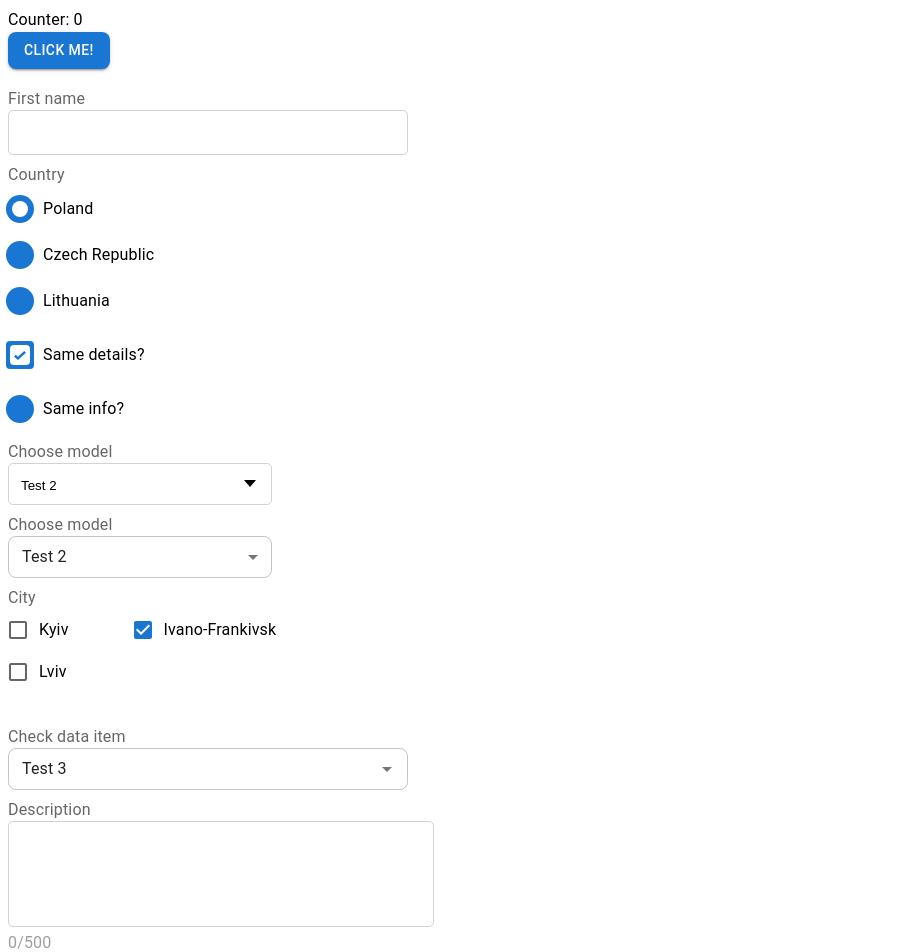
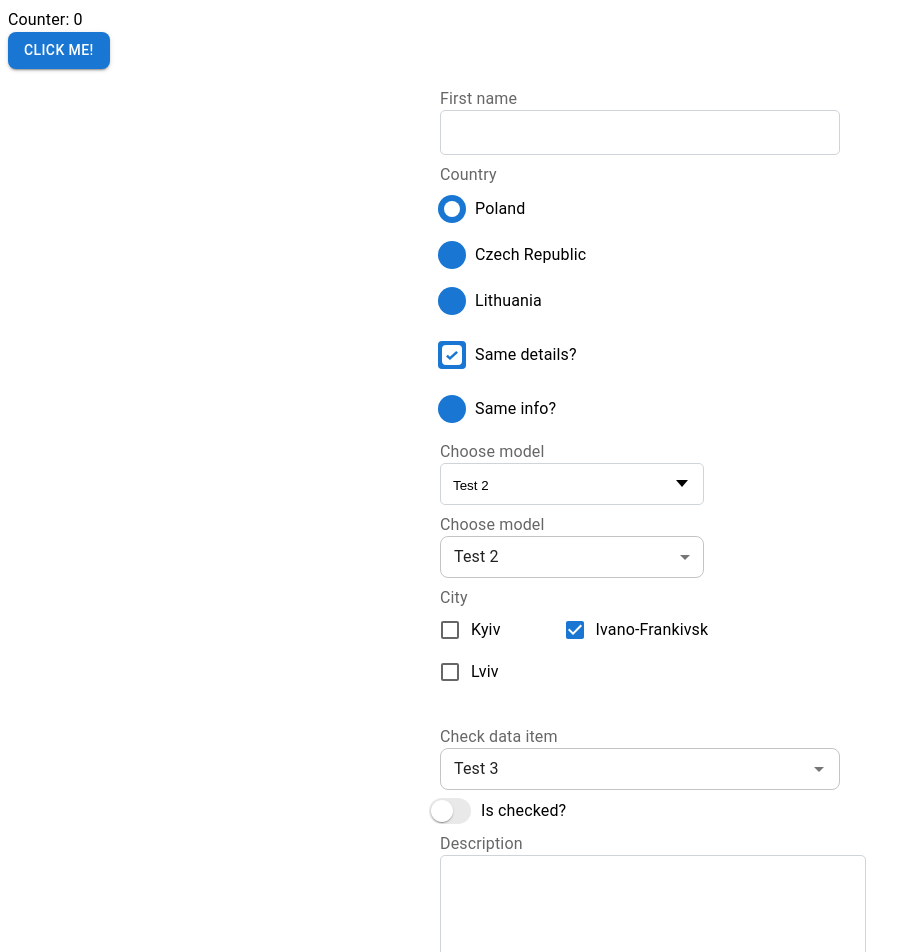
Before and after one commit to uptechteam/fe-vitejs-template, a React (Vite) app: page / in a window 1280 px wide. Shown: the top 952 px of the page, without its empty margins (0-923 px from the left). Built offline with nearby package versions, Linux system fonts and the light colour scheme.

Commit message:
feeature: added a new toggle component

```diff
--- /dev/null
+++ b/src/components/atoms/ControlledFields/Toggle/Toggle.tsx
@@ -0,0 +1,42 @@
+import { FormControlLabel, FormHelperText } from '@mui/material';
+import { useController } from 'react-hook-form';
+
+import { StyledSwitch } from './styles';
+import { IProps } from './types';
+
+export const Toggle = <T extends object>({
+  name,
+  control,
+  label,
+  ...props
+}: IProps<T>) => {
+  const {
+    field,
+    fieldState: { error },
+  } = useController({
+    name,
+    control,
+  });
+
+  const errorMessage = error?.message;
+
+  return (
+    <>
+      <FormControlLabel
+        label={label}
+        control={
+          <StyledSwitch
+            disableRipple
+            size="small"
+            onChange={(e) => {
+              field.onChange(e.target.checked);
+            }}
+            checked={field.value}
+            {...props}
+          />
+        }
+      />
+      {errorMessage && <FormHelperText error>{errorMessage}</FormHelperText>}
+    </>
+  );
+};
--- /dev/null
+++ b/src/components/atoms/ControlledFields/Toggle/index.ts
@@ -0,0 +1 @@
+export * from './Toggle';
--- /dev/null
+++ b/src/components/atoms/ControlledFields/Toggle/styles.tsx
@@ -0,0 +1,55 @@
+import { styled, Switch, SwitchProps } from '@mui/material';
+
+// More examples of customization the MUI switch you can find here: https://mui.com/material-ui/react-switch/#customization
+
+export const StyledSwitch = styled((props: SwitchProps) => (
+  <Switch focusVisibleClassName=".Mui-focusVisible" disableRipple {...props} />
+))(({ theme }) => ({
+  width: 42,
+  height: 26,
+  padding: 0,
+  marginRight: 10,
+  '& .MuiSwitch-switchBase': {
+    padding: 0,
+    margin: 2,
+    transitionDuration: '300ms',
+    '&.Mui-checked': {
+      transform: 'translateX(16px)',
+      color: '#fff',
+      '& + .MuiSwitch-track': {
+        backgroundColor: theme.palette.mode === 'dark' ? '#2ECA45' : '#65C466',
+        opacity: 1,
+        border: 0,
+      },
+      '&.Mui-disabled + .MuiSwitch-track': {
+        opacity: 0.5,
+      },
+    },
+    '&.Mui-focusVisible .MuiSwitch-thumb': {
+      color: '#33cf4d',
+      border: '6px solid #fff',
+    },
+    '&.Mui-disabled .MuiSwitch-thumb': {
+      color:
+        theme.palette.mode === 'light'
+          ? theme.palette.grey[100]
+          : theme.palette.grey[600],
+    },
+    '&.Mui-disabled + .MuiSwitch-track': {
+      opacity: theme.palette.mode === 'light' ? 0.7 : 0.3,
+    },
+  },
+  '& .MuiSwitch-thumb': {
+    boxSizing: 'border-box',
+    width: 22,
+    height: 22,
+  },
+  '& .MuiSwitch-track': {
+    borderRadius: 26 / 2,
+    backgroundColor: theme.palette.mode === 'light' ? '#E9E9EA' : '#39393D',
+    opacity: 1,
+    transition: theme.transitions.create(['background-color'], {
+      duration: 500,
+    }),
+  },
+}));
--- /dev/null
+++ b/src/components/atoms/ControlledFields/Toggle/types.ts
@@ -0,0 +1,10 @@
+import { SwitchProps } from '@mui/material';
+import { Control, Path } from 'react-hook-form';
+
+export interface IProps<T> extends SwitchProps {
+  name: Path<T>;
+  control: Control<T, object>;
+  placeholder?: string;
+  disabled?: boolean;
+  label?: string;
+}
--- a/src/components/atoms/ControlledFields/index.ts
+++ b/src/components/atoms/ControlledFields/index.ts
@@ -9,3 +9,4 @@ export * from './RadioGroup';
 export * from './Select';
 export * from './Textarea';
 export * from './TextField';
+export * from './Toggle';
--- a/src/pages/Home/Form.tsx
+++ b/src/pages/Home/Form.tsx
@@ -12,6 +12,7 @@ import {
   Select,
   Textarea,
   TextField,
+  Toggle,
 } from '~/components/atoms';
 import { IOption } from '~/components/atoms/ControlledFields/CheckboxGroup/types';
 
@@ -26,6 +27,7 @@ interface FormData {
   cities: string[];
   description: string;
   isInfoSame: boolean;
+  isChecked: boolean;
 }
 
 const defaultValues = {
@@ -41,6 +43,7 @@ const defaultValues = {
   cities: ['09'],
   description: '',
   isInfoSame: false,
+  isChecked: false,
 };
 
 const countriesList = [
@@ -104,7 +107,7 @@ export const Form = () => {
 
   return (
     <form onSubmit={handleSubmit(onSubmit)}>
-      <Stack width="400px">
+      <Stack width="400px" margin="auto">
         <Stack direction="row" mb={2}>
           <TextField control={control} name="firstName" label="First name" />
         </Stack>
@@ -206,6 +209,11 @@ export const Form = () => {
             }}
           />
         </Stack>
+
+        <Stack direction="row" mb={2}>
+          <Toggle name="isChecked" label="Is checked?" control={control} />
+        </Stack>
+
         <Textarea name="description" label="Description" control={control} />
         <Stack direction="row" mb={2}>
           <MuiButton type="submit" variant="contained">
```
